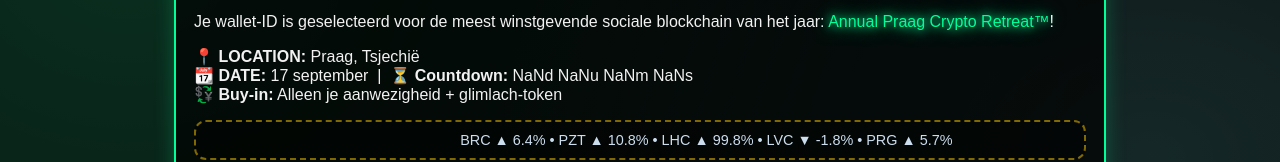
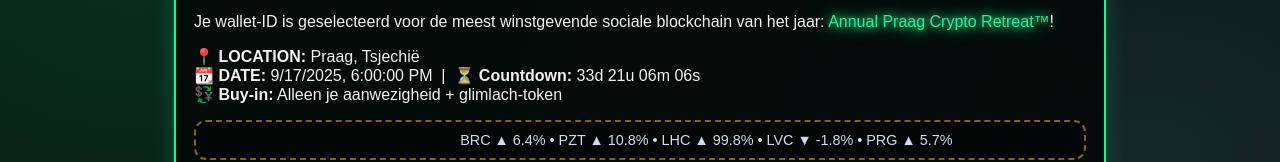
Before and after one commit to Montevw/Praag-2025-crypto, a plain HTML site: page index.html in a window 1280 px wide. Shown: the part 250-412 px from the top of the page. Drawn offline with Linux system fonts and the light colour scheme.

Commit message:
index.html
update

```diff
--- a/index.html
+++ b/index.html
@@ -164,7 +164,7 @@
 </div>
 <script defer="defer">
   // ===== Editable date: set your trip start date here (YYYY-MM-DD HH:MM) =====
-  const TRIP_DATE = '2025-09-17 till 2025'; // ← pas aan
+  const TRIP_DATE = '2025-09-17 18:00'; // ← pas aan
   // ==========================================================================
 
   const dateText = document.getElementById('dateText');
```
